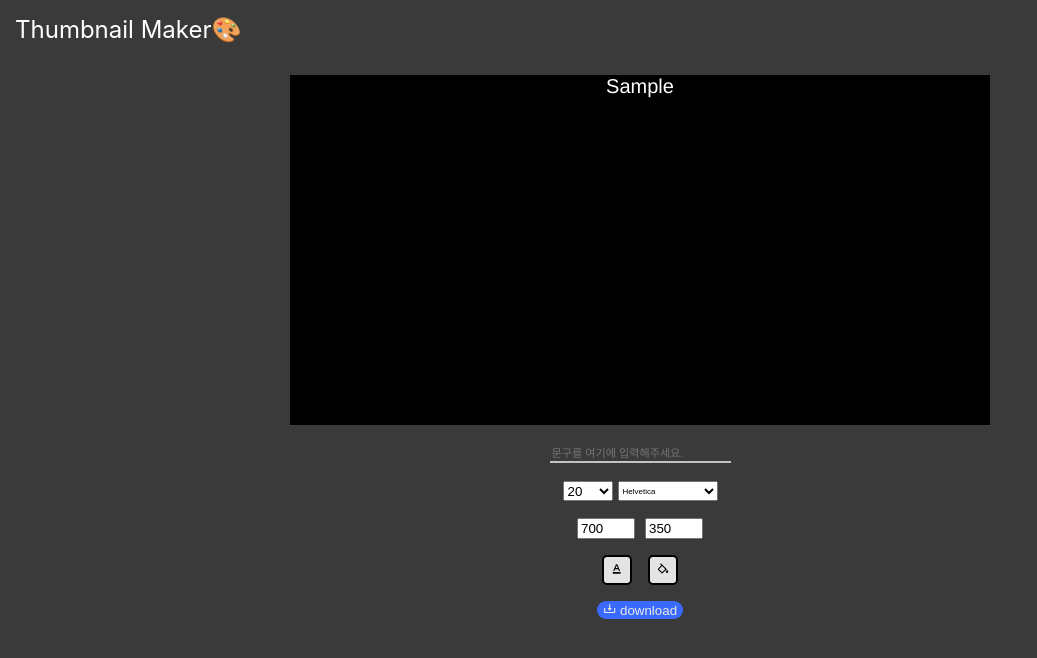
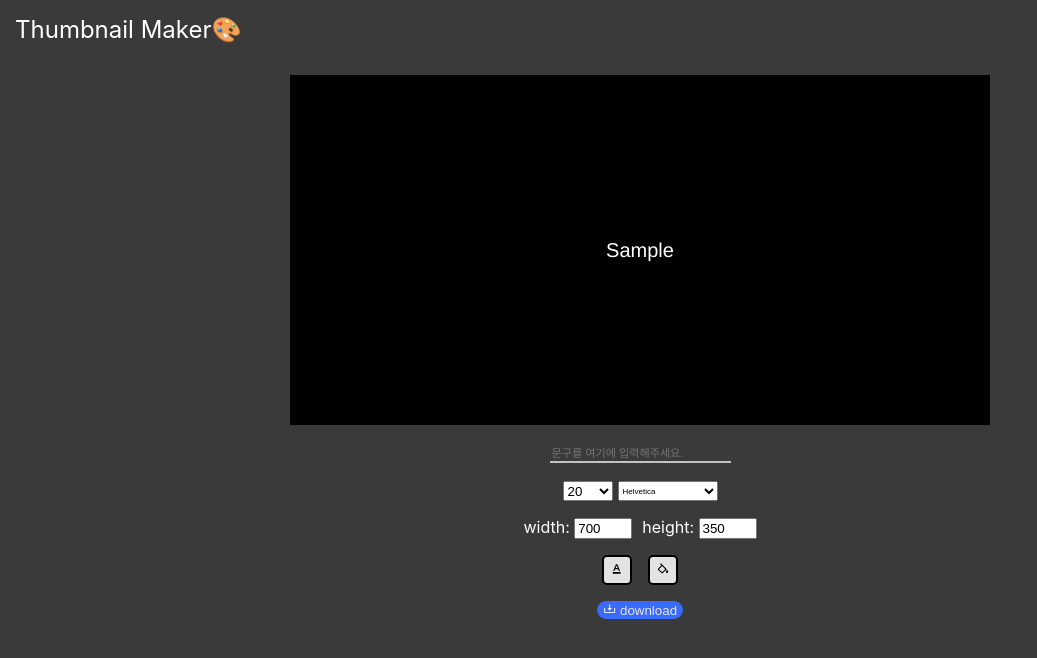
Before and after one commit to Bam-j/Thumbnail-Maker, a React (Create React App) app: page / in a window 1280 px wide. Shown: the top 658 px of the page, without its empty margins (0-1037 px from the left). Built offline with nearby package versions, Linux system fonts and the light colour scheme.

Commit message:
사이즈 폼 안내문구와 글자 가운데 정렬

```diff
--- a/src/components/PreviewPalette/ThumbnailPalette.jsx
+++ b/src/components/PreviewPalette/ThumbnailPalette.jsx
@@ -70,6 +70,7 @@ export const ThumbnailPalette = () => {
           className={'thumbnail'}
           ref={previewRef}
           spellCheck={false}
+          height={height}
           suppressContentEditableWarning={true}
           style={{
             width: `${width}px`,
@@ -79,7 +80,8 @@ export const ThumbnailPalette = () => {
             backgroundPosition: 'center',
             color: textColor,
             fontSize: `${fontSize}px`,
-            fontFamily: fontFamily
+            fontFamily: fontFamily,
+            lineHeight: `${height}px`
           }}>
           {text}
         </Preview>
--- a/src/components/Tools/SizeForm.jsx
+++ b/src/components/Tools/SizeForm.jsx
@@ -18,6 +18,7 @@ export const SizeForm = () => {
   return (
     <SizeFormWrapper>
       <label className={'size-input'}>
+        width:&nbsp;
         <WidthInput
           placeholder={'width'}
           name={'width'}
@@ -26,6 +27,7 @@ export const SizeForm = () => {
         />
       </label>
       <label className={'size-input'}>
+        height:&nbsp;
         <HeightInput
           placeholder={'height'}
           name={'height'}
@@ -49,6 +51,10 @@ const SizeFormWrapper = styled.div`
   }
 `;
 
+const Label = styled.div`
+  background-color: #dddddd;
+`;
+
 const WidthInput = styled.input`
   width: 50px;
 `;
```
